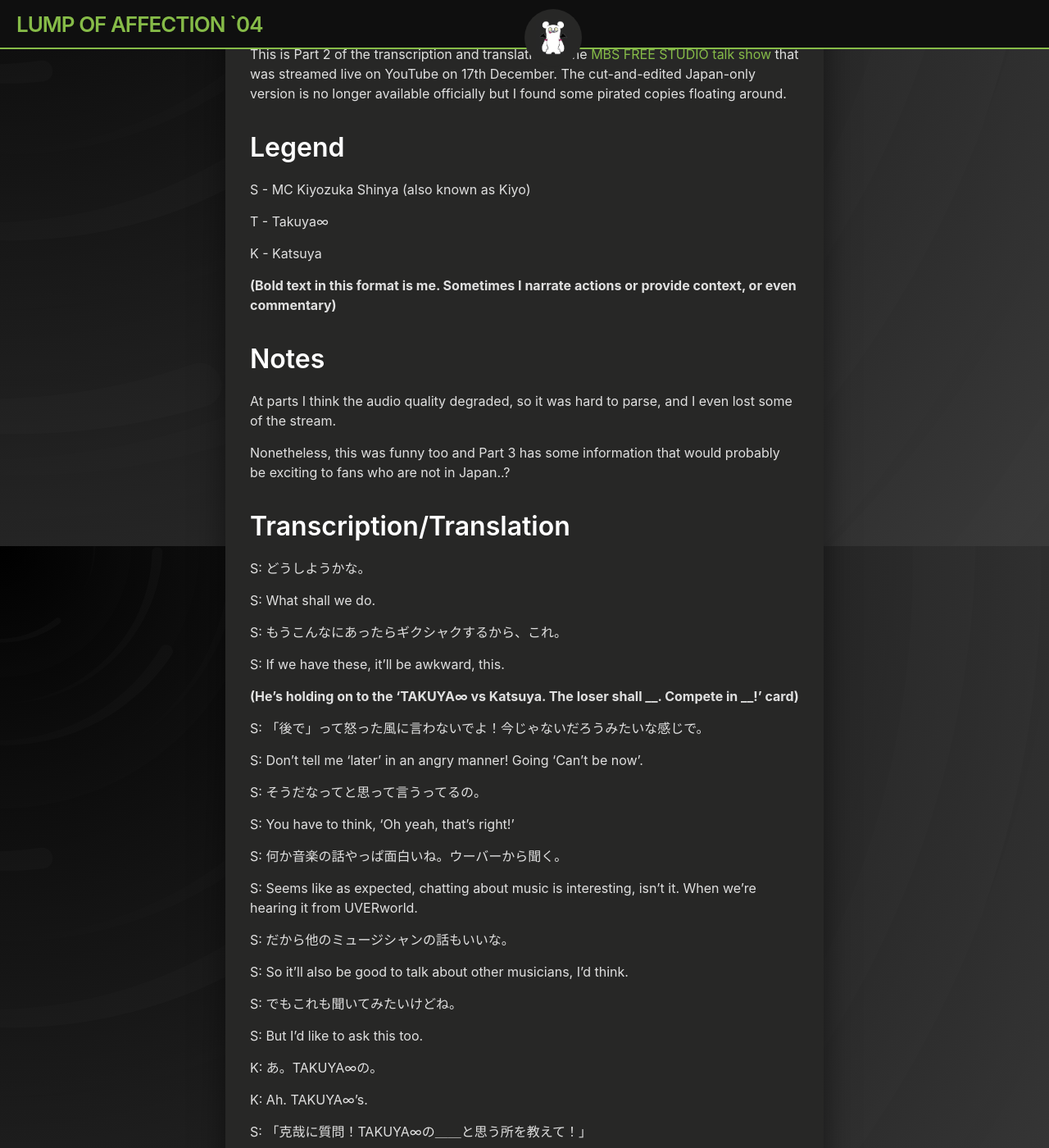
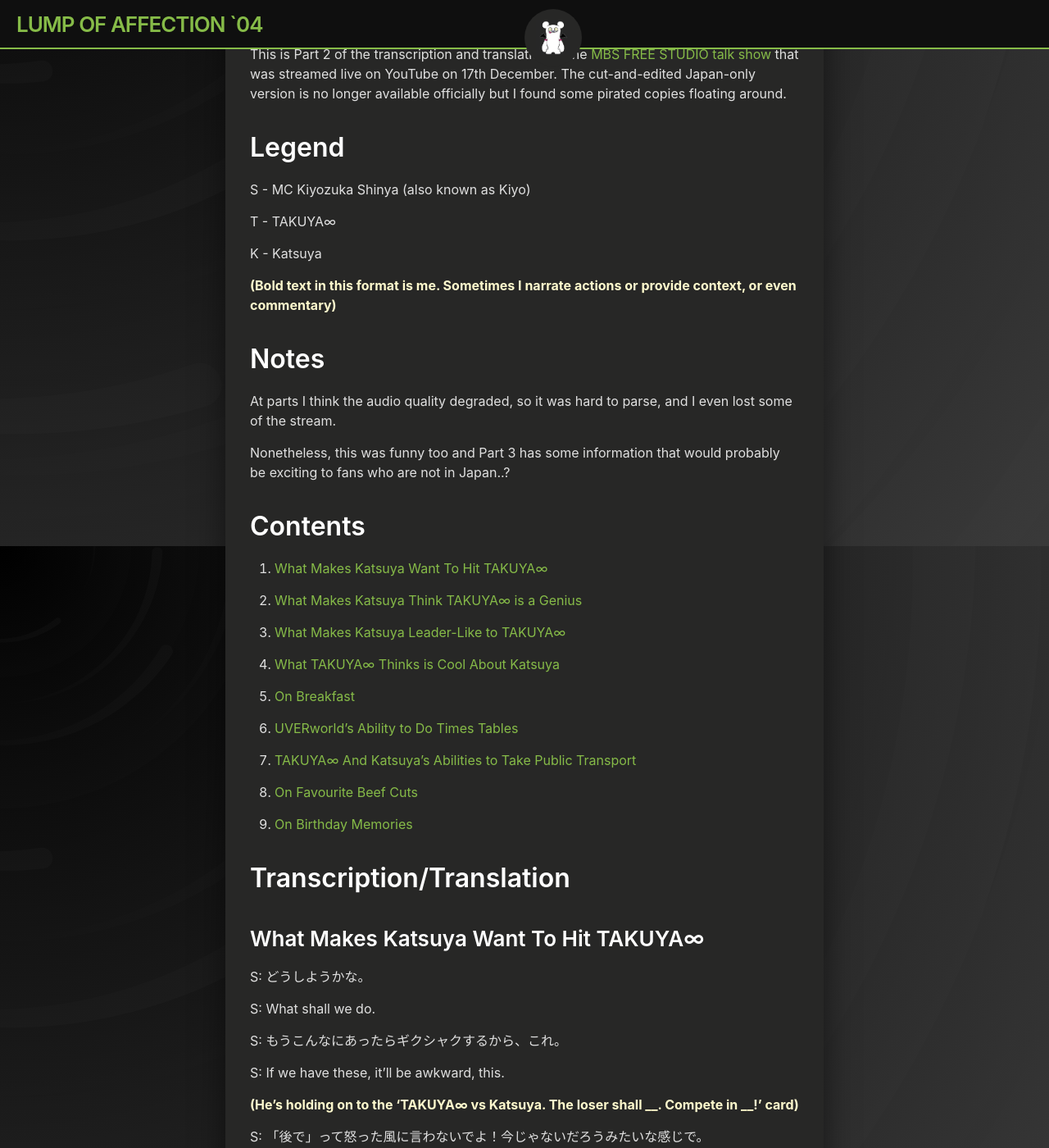
Before and after one commit to lump04/lump, a Jekyll site: the page built from _posts/2022-01-27-freestudio2.md, in a window 1280 px wide and 1400 px high, scrolled down 294 px. Shown: the whole window at 82% size. Built offline with Jekyll 4.4.1, drawn with Linux system fonts in a browser that asks for light colours; some of the changed text lies outside the part shown.

Commit message:
added format and corrections

```diff
--- a/_posts/2022-01-27-freestudio2.md
+++ b/_posts/2022-01-27-freestudio2.md
@@ -12,11 +12,11 @@ This is Part 2 of the transcription and translation of the [MBS FREE STUDIO talk
 
 S - MC Kiyozuka Shinya (also known as Kiyo)
 
-T - Takuya∞
+T - TAKUYA∞
 
 K - Katsuya
 
-**(Bold text in this format is me. Sometimes I narrate actions or provide context, or even commentary)**
+<span style="color:lemonchiffon">**(Bold text in this format is me. Sometimes I narrate actions or provide context, or even commentary)**</span>
 
 ## Notes
 
@@ -24,8 +24,30 @@ At parts I think the audio quality degraded, so it was hard to parse, and I even
 
 Nonetheless, this was funny too and Part 3 has some information that would probably be exciting to fans who are not in Japan..?
 
+## Contents
+
+1. [What Makes Katsuya Want To Hit TAKUYA∞](#what-makes-katsuya-want-to-hit-takuya)
+
+1. [What Makes Katsuya Think TAKUYA∞ is a Genius](#what-makes-katsuya-think-takuya-is-a-genius)
+
+1. [What Makes Katsuya Leader-Like to TAKUYA∞](#what-makes-katsuya-leader-like-to-takuya)
+
+1. [What TAKUYA∞ Thinks is Cool About Katsuya](#what-takuya-thinks-is-cool-about-katsuya)
+
+1. [On Breakfast](#on-breakfast)
+
+1. [UVERworld's Ability to Do Times Tables](#uverworlds-ability-to-do-times-tables)
+
+1. [TAKUYA∞ And Katsuya's Abilities to Take Public Transport](#takuya-and-katsuyas-abilities-to-take-public-transport)
+
+1. [On Favourite Beef Cuts](#on-favourite-beef-cuts)
+
+1. [On Birthday Memories](#on-birthday-memories)
+
 ## Transcription/Translation
 
+### What Makes Katsuya Want To Hit TAKUYA∞
+
 S: どうしようかな。
 
 S: What shall we do.
@@ -34,7 +56,7 @@ S: もうこんなにあったらギクシャクするから、これ。
 
 S: If we have these, it'll be awkward, this.
 
-**(He's holding on to the 'TAKUYA∞ vs Katsuya. The loser shall __. Compete in __!' card)**
+<span style="color:lemonchiffon">**(He's holding on to the 'TAKUYA∞ vs Katsuya. The loser shall __. Compete in __!' card)**</span>
 
 S: 「後で」って怒った風に言わないでよ！今じゃないだろうみたいな感じで。
 
@@ -266,7 +288,7 @@ K: I'm telling you, it's extreme indeed.
 
 S: 甘噛みを覚えれられてないよう（？）みたいです。
 
-S: It's like he doesn't remember play-biting you for fun. **(Not sure about this whole sentence.)**
+S: It's like he doesn't remember play-biting you for fun. <span style="color:lemonchiffon">**(Not sure about this whole sentence.)**</span>
 
 K: もう本気で噛んできますよ。だから嫌なんですよ。
 
@@ -304,9 +326,9 @@ S: ないです。ないです。
 
 S: Never, never.
 
-K: 俺後にも先にもコイツだけ**(Kacchan grips his own neck)**
-
-K: Other than this guy, I've never in my life been **(Kacchan grips his own neck)**
+K: 俺後にも先にもコイツだけ
+
+K: Other than this guy, I've never in my life been <span style="color:lemonchiffon">**(Kacchan grips his own neck)**</span>
 
 S: そしてそれが自分らしいと思ってんの怖いですね。
 
@@ -328,6 +350,8 @@ K: 殺人、殺人ですよ、もう。
 
 K: Come on, he's trying to kill me.
 
+### What Makes Katsuya Think TAKUYA∞ is a Genius
+
 S: 天才だなって思う所。
 
 S: What you think is ingenious of him.
@@ -518,7 +542,7 @@ S: Came to buy gummies?
 
 T: あの、一時ハリボのグミハマ負ける（？）ですね。
 
-T: Um, at one point in time I was obsessed with Haribo gummies, you know. **(I'm unsure about he bit around 'obsessed')**
+T: Um, at one point in time I was obsessed with Haribo gummies, you know. <span style="color:lemonchiffon">**(I'm unsure about the bit around 'obsessed')**</span>
 
 S: 知らない、知らないです。TAKUYA∞さんといえど（？）知らないです。
 
@@ -626,7 +650,7 @@ S: That's also something else that's really rare. In a band, especially.
 
 S: だから凄いなと思いますね。順路がたがいてる（？）のはまた、いいですね。
 
-S: That's why I think it's amazing. You're **(something)** the common route once again. That's great, isn't it?
+S: That's why I think it's amazing. You're <span style="color:lemonchiffon">**(something)**</span> the common route once again. That's great, isn't it?
 
 S: 「みんな可愛いすぎる。」
 
@@ -716,6 +740,8 @@ S: 確かに。
 
 S: That's true.
 
+### What Makes Katsuya Leader-Like to TAKUYA∞
+
 S: 「やっぱりコイツがリーダーらしい所」
 
 S: 'Things that make you think, he's really leader-like after all.'
@@ -830,7 +856,7 @@ S: Currently, it's really..., it's not just piano, this maze is, it's like the n
 
 S: もう銀河（？）の数ほどありますから、これを全部発掘のは勿論無理、
 
-S: it's as many as the Milky Way **(not sure but I think he means as many grains of sand as there are in the Milky Way?)**, so it's of course impossible to dig out every one of them,
+S: it's as many as the Milky Way <span style="color:lemonchiffon">**(not sure but I think he means as many grains of sand as there are in the Milky Way?)**</span>, so it's of course impossible to dig out every one of them,
 
 S: 一生掛かっても無理です。で、それの中で、どこにそれがあるかなっていうのも、
 
@@ -854,7 +880,7 @@ T: This round, there was a tonne of it.
 
 S: イラッとくるよね。それは。
 
-S: That makes you annoyed, doesn't it? **(To Kacchan)**
+S: That makes you annoyed, doesn't it? <span style="color:lemonchiffon">**(To Kacchan)**</span>
 
 K: 「これじゃないねん」って言うって、「な、お前やれや！」と思って。
 
@@ -900,7 +926,7 @@ T: 「違うの」って一言。
 
 T: a single sentence of 'That's not it'.
 
-**(I lost some of the stream here.)**
+<span style="color:lemonchiffon">**(I lost some of the stream here.)**</span>
 
 K: みんなが逃げるのね。他のメンバーが逃げるので。
 
@@ -958,6 +984,8 @@ K: みんな好き勝手言うほう。
 
 K: Everyone just says whatever they like.
 
+### What TAKUYA∞ Thinks is Cool About Katsuya
+
 S: かっこいいなと思う所。
 
 S: Something you think is cool about him?
@@ -1148,7 +1176,7 @@ S: That long ago? Was it? The three of you? It sure is something, having known e
 
 T: そうです。合唱コンクールも俺が幼稚園の頃の俺の名前一首で（？）
 
-T: That's right. When we were running the choir contest too, in kindergarten I **(couldn't catch)**
+T: That's right. When we were running the choir contest too, in kindergarten I <span style="color:lemonchiffon">**(couldn't catch)**</span>
 
 T: 克哉が歌ってた写真とかもあるし。
 
@@ -1180,7 +1208,7 @@ S: Wow. Knowing each other for so long, even though it's not about being close,
 
 S: 兄弟や家族と一緒で、tsk, aiya, mehってなる事ないんですか。
 
-S: just like with your brothers or family, aren't there times where you'd go 'tsk, aiya, meh'? **(I enjoyed Kiyo-san unleashing a spew of non-Japanese interjections)**
+S: just like with your brothers or family, aren't there times where you'd go 'tsk, aiya, meh'? <span style="color:lemonchiffon">**(I enjoyed Kiyo-san unleashing a spew of non-Japanese interjections)**</span>
 
 T: なくはないですけど、でももうそれも通り越した気するですね。
 
@@ -1188,7 +1216,7 @@ T: It's not that there weren't, but I feel that we've already gone past that.
 
 S: それも越した。それは本当にでも、縁ですね。今「EN」、ね。
 
-S: You're past even that. That's really affinity **(pronounced as 'en')** though, isn't it? I just said 'EN', hey.
+S: You're past even that. That's really affinity <span style="color:lemonchiffon">**(pronounced as 'en')**</span> though, isn't it? I just said 'EN', hey.
 
 K: 掛かってるんですか。
 
@@ -1200,7 +1228,7 @@ S: Looks like I'm more excited than you.
 
 K: やっとしたら座布団持ってきますよね（？）
 
- **(Could not decipher this)**
+ <span style="color:lemonchiffon">**(Could not decipher this)**</span>
 
 S: スタッフ全員でこれも違うんだろう？いいだろう、褒めたら、別に。
 
@@ -1358,7 +1386,7 @@ K: Ah, that's right.
 
 S: それこそ行くバー（？）が使用したりして。
 
-S: We'd use a bar **(not sure. A LAN shop?)** and stuff in order to do that.
+S: We'd use a bar <span style="color:lemonchiffon">**(not sure. A LAN shop?)**</span> and stuff in order to do that.
 
 T: あ、どこか分かったですよもう。
 
@@ -1400,6 +1428,8 @@ S: そう。って書いてきました。
 
 S: That's right. That's what he wrote.
 
+### On Breakfast
+
 S: あ。えー。朝ご飯何食べましたか。朝ご飯食べるタイプですか。
 
 S: Ah. Right. What did you have for breakfast? Are you the type of person to eat breakfast?
@@ -1446,11 +1476,11 @@ S: Ah, you all went together.
 
 T: そこで、じんわり（？）蕎麦を食べて。
 
-T: And there, we leisurely **(not sure about this)** ate soba.
+T: And there, we leisurely <span style="color:lemonchiffon">**(not sure about this)**</span> ate soba.
 
 S: あ。純粋なね。とありのもう（？）蕎麦を食べてきたという。それがもう、今日。
 
-S: Ah. You're saying you ate purely **(something I couldn't catch)** soba and came here. That's for today.
+S: Ah. You're saying you ate purely <span style="color:lemonchiffon">**(something I couldn't catch)**</span> soba and came here. That's for today.
 
 S; え、夜は食べるんですか。
 
@@ -1542,7 +1572,7 @@ T: Um, today, so since our concert starts on the 20th,
 
 T: あのメンバーでそれぞれ送り合う想定を（？）。最終日やったんで、
 
-T: um, amongst the members of UVERworld, we have to send our predictions **(not sure about this)** to each other. It's the last day, so
+T: um, amongst the members of UVERworld, we have to send our predictions <span style="color:lemonchiffon">**(not sure about this)**</span> to each other. It's the last day, so
 
 T: 走るしかなかったんですけど。
 
@@ -1562,7 +1592,7 @@ T: That's right. After I finished that run, when we were on the Shinkansen, we p
 
 T: ずっとそのなびで（？）やから滋賀入った途端に、入ったぐらいからこう、
 
-T: I was on the **(something I couldn't catch)** all along, so the moment Shiga came into view, when it roughly entered,
+T: I was on the <span style="color:lemonchiffon">**(something I couldn't catch)**</span> all along, so the moment Shiga came into view, when it roughly entered,
 
 T: 録画を押してずっとこうやって、タイムラプスして。
 
@@ -1594,7 +1624,7 @@ K: That Tobita-kun was born in Hikone.
 
 S: あ、（？couldn't catch）じゃないですか。
 
-S: Ah, aren't you **(something I couldn't catch)**?
+S: Ah, aren't you <span style="color:lemonchiffon">**(something I couldn't catch)**</span>?
 
 T: いや何か飛び出し坊や滋賀で何かちょっと思い出したけど、何か
 
@@ -1602,11 +1632,11 @@ T: No, well, I sort of remember something about Tobidashi Bouya being from Shiga
 
 T: とさったきかん（？）をね。
 
-T: **(couldn't parse this)**
+T: <span style="color:lemonchiffon">**(couldn't parse this)**</span>
 
 S: こうね。
 
-S: Just like this, right? **(Kiyo-san made the dashing pose of the Tobidashi Bouya)**
+S: Just like this, right? <span style="color:lemonchiffon">**(Kiyo-san made the dashing pose of the Tobidashi Bouya)**</span>
 
 K: そうです。こういう。
 
@@ -1622,7 +1652,7 @@ K: Just now, that, by the way, I heard that a friend of my previous hair-and-mak
 
 S: （？）さんですか。すごっ！凄いですね。いるんですねやっぱり、
 
-S: The creator? **(Didn't catch the words, I think this was the meaning)** That's amazing, isn't it? Such a person exists after all,
+S: The creator? <span style="color:lemonchiffon">**(Didn't catch the words, I think this was the meaning)**</span> That's amazing, isn't it? Such a person exists after all,
 
 S: こういう人が作ったという。でもその愛からちゃんと撮ってたんだ。景色をね。
 
@@ -1676,9 +1706,11 @@ S: うん。
 
 S: I see.
 
+### UVERworld's Ability to Do Times Tables
+
 S: 九九が出来ますか。出来ませんよね。
 
-S: Can you do your nine times table? **(What? I did 12, I guess for cultural reasons.)** You can't, can you?
+S: Can you do your nine times table? <span style="color:lemonchiffon">**(What? I did 12, I guess for cultural reasons.)**</span> You can't, can you?
 
 K: ええ。出来ます。
 
@@ -1726,12 +1758,14 @@ S: No, I won't do such things, but, just now, you did take it for me,
 
 S: アップで撮ってほしかった。出来ます。
 
-S: but I wish you did a close-up. 'I can.' **(Kiyo-san was imitating TAKUYA∞'s smug look)**
+S: but I wish you did a close-up. 'I can.' <span style="color:lemonchiffon">**(Kiyo-san was imitating TAKUYA∞'s smug look)**</span>
 
 S: 凄い。あ、そうですか。
 
 S: Incredible. Ah, is that so?
 
+### TAKUYA∞ And Katsuya's Abilities to Take Public Transport
+
 S: 電車に一人で乗れますか。
 
 S: Can you take the train on your own?
@@ -1746,7 +1780,7 @@ S: I see. You wouldn't take the train, would you?
 
 K: 僕たまにバス乗りますよ。あの揺れが気持ちいい（？）
 
-K: I take the bus occasionally, you know. The shaking **(or vibration, not sure)**  feels good.
+K: I take the bus occasionally, you know. The shaking <span style="color:lemonchiffon">**(or vibration, not sure)**</span>  feels good.
 
 S: わー。敢えて乗ると言うことですか。
 
@@ -1770,7 +1804,7 @@ S: Then, that means that you can take the bus.
 
 K: バスでこの中でうっとり起きてん（？）のが好きですね。
 
-K: I like to absent-mindedly wake up while in the bus. **(The part about absent-mindedly waking up was not too clear to me.)**
+K: I like to absent-mindedly wake up while in the bus. <span style="color:lemonchiffon">**(The part about absent-mindedly waking up was not too clear to me.)**</span>
 
 S: 乗り方も分かるんですよね。
 
@@ -1814,7 +1848,7 @@ K: the people on that bus were sort of going, 'Who's that?'.
 
 K: どうして...全員の目線受けって、わーって思って。
 
-K: What should I... Everyone was looking at me, and I thought, 'Waaa'. **(That's akin to 'Oh no', 'Gosh', etc')**
+K: What should I... Everyone was looking at me, and I thought, 'Waaa'. <span style="color:lemonchiffon">**(That's akin to 'Oh no', 'Gosh', etc')**</span>
 
 K: で、そのバスの運転さんが、
 
@@ -1826,7 +1860,7 @@ K: he probably thought, 'Oh no, I accidentally said it out loud'.
 
 S: あまりにも有難いでしょうね。心の中から出ちゃって。
 
-S: He was probably too grateful **(could have heard wrongly here)**. It came out accidentally from his heart.
+S: He was probably too grateful <span style="color:lemonchiffon">**(could have heard wrongly here)**</span>. It came out accidentally from his heart.
 
 K: 「男祭り行きます。」
 
@@ -1850,7 +1884,7 @@ K: I was embarrassed.
 
 S: それは今、あれだね、路線言うちゃったらちょっと問題になるやつだね。
 
-S: That's, what you just said, it's that, if he announced the route it would be a problem. **('I'm going to the King's Parade.' could be interpreted as an announcement by the bus driver that the bus is heading towards King's Parade, causing confusion.)**
+S: That's, what you just said, it's that, if he announced the route it would be a problem. <span style="color:lemonchiffon">**('I'm going to the King's Parade.' could be interpreted as an announcement by the bus driver that the bus is heading towards King's Parade, causing confusion.)**</span>
 
 S: 凄いですね。
 
@@ -1940,6 +1974,8 @@ K: 優しい、優しい。
 
 K: That's kind of you.
 
+### On Favourite Beef Cuts
+
 S: 優しい！優しい。好きな肉の部位、どうですか。
 
 S: You're kind! 'A cut of beef you like.' What do you think?
@@ -1988,6 +2024,8 @@ S: しょうもない質問みんな張り切るでしょう。
 
 S: Seems like everyone is enthusiastic about the pointless questions.
 
+### On Birthday Memories
+
 S: 今年の誕生日の思い出。
 
 S: Memories of your birthday this year.
@@ -2082,7 +2120,7 @@ T: Tokyo Dome was also on my birthday, so, at the time, 1200 people turned up.
 
 K: （？）ロッキーですね。あの後ろだけ増えてくやつですね。
 
-K: That's Rocky, isn't it? **(Sorry, I don't know the reference.)** The guy who keeps increasing behind.
+K: That's Rocky, isn't it? <span style="color:lemonchiffon">**(Sorry, I don't know the reference.)**</span> The guy who keeps increasing behind.
 
 S: あ、増えてくやつだ。
 
@@ -2342,7 +2380,7 @@ K: Congratulations. Yes.
 
 S: そうか。でも男女の壁あるんじゃない、そうしたら？
 
-S: Is that so? But wouldn't there be a wall **(regarding physical performance)** between male and female?
+S: Is that so? But wouldn't there be a wall <span style="color:lemonchiffon">**(regarding physical performance)**</span> between male and female?
 
 T: だから、女性の方は、いや、走るのは夜中なんで、心配なので、
 
@@ -2354,7 +2392,7 @@ S: It's sort of dangerous?
 
 T: そう。そこだけは心配だから止めてつって。
 
-T: That's right. We were worried about just that, so we told them to not participate. **(Takuya you bastard have you seen the crying girls?)**
+T: That's right. We were worried about just that, so we told them to not participate. <span style="color:lemonchiffon">**(Takuya you bastard have you seen the crying girls?)**</span>
 
 S: あ、そうか。それはね、ちょっとね、あれですけど。勿体無いけど。
 
@@ -2386,7 +2424,7 @@ T: I just got this idea from the staff member via eye contact.
 
 K: これはシクピヤ（？）の担当のUVERworldのメンバー。
 
-K: That's the UVERworld member in charge of shikupiya **(Sorry, couldn't catch that. Probably a reference. Some kind of bike, perhaps?)**
+K: That's the UVERworld member in charge of shikupiya <span style="color:lemonchiffon">**(Sorry, couldn't catch that. Probably a reference. Some kind of bike, perhaps?)**</span>
 
 S: 白バイみたいのじゃだめですかね。誘導のやつ。先導というやつ。
 
```
Also changed, not shown: _posts/2021-12-30-freestudio.md (+1 -1 lines), _posts/2022-02-15-freestudio3.md (+1 -1 lines).
